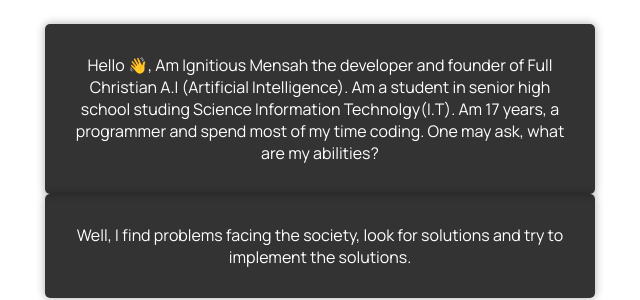
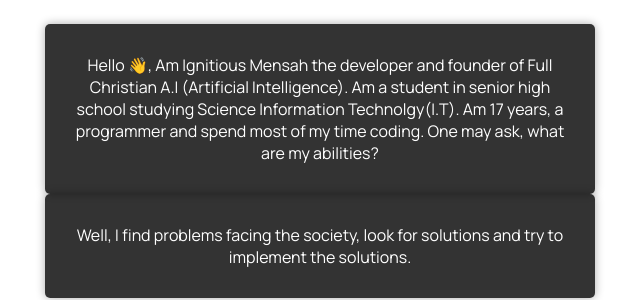
Before and after one commit to ignitious1234/fullchristian.github.io, a plain HTML site: page about.html in a window 1280 px wide. Shown: the part 291-591 px from the top of the page, 320-960 px from the left. Drawn offline with Linux system fonts and the light colour scheme; a script that the page names is missing.

Commit message:
Update about.html

```diff
--- a/about.html
+++ b/about.html
@@ -39,7 +39,7 @@
         <img src="./kobby.jpg " alt="pic " width="200px ">
         <br>
         <br>
-        <div class="contact-form ">Hello 👋, Am Ignitious Mensah the developer and founder of Full Christian A.I (Artificial Intelligence). Am a student in senior high school studing Science Information Technolgy(I.T). Am 17 years, a programmer and spend most of my time coding.
+        <div class="contact-form ">Hello 👋, Am Ignitious Mensah the developer and founder of Full Christian A.I (Artificial Intelligence). Am a student in senior high school studying Science Information Technolgy(I.T). Am 17 years, a programmer and spend most of my time coding.
             One may ask, what are my abilities?
         </div>
         <div class="contact-form "> Well, I find problems facing the society, look for solutions and try to implement the solutions.</div>
```
